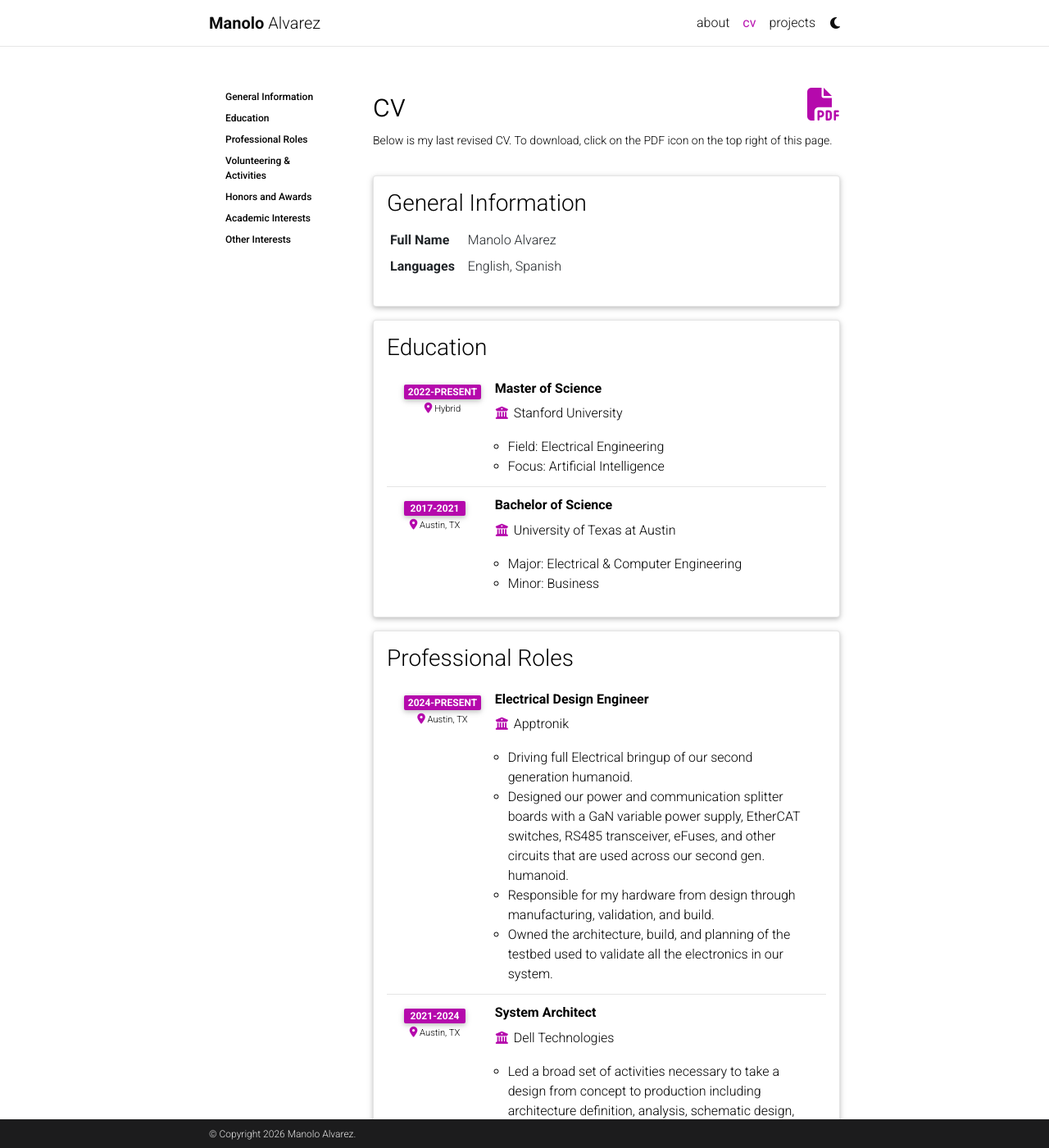
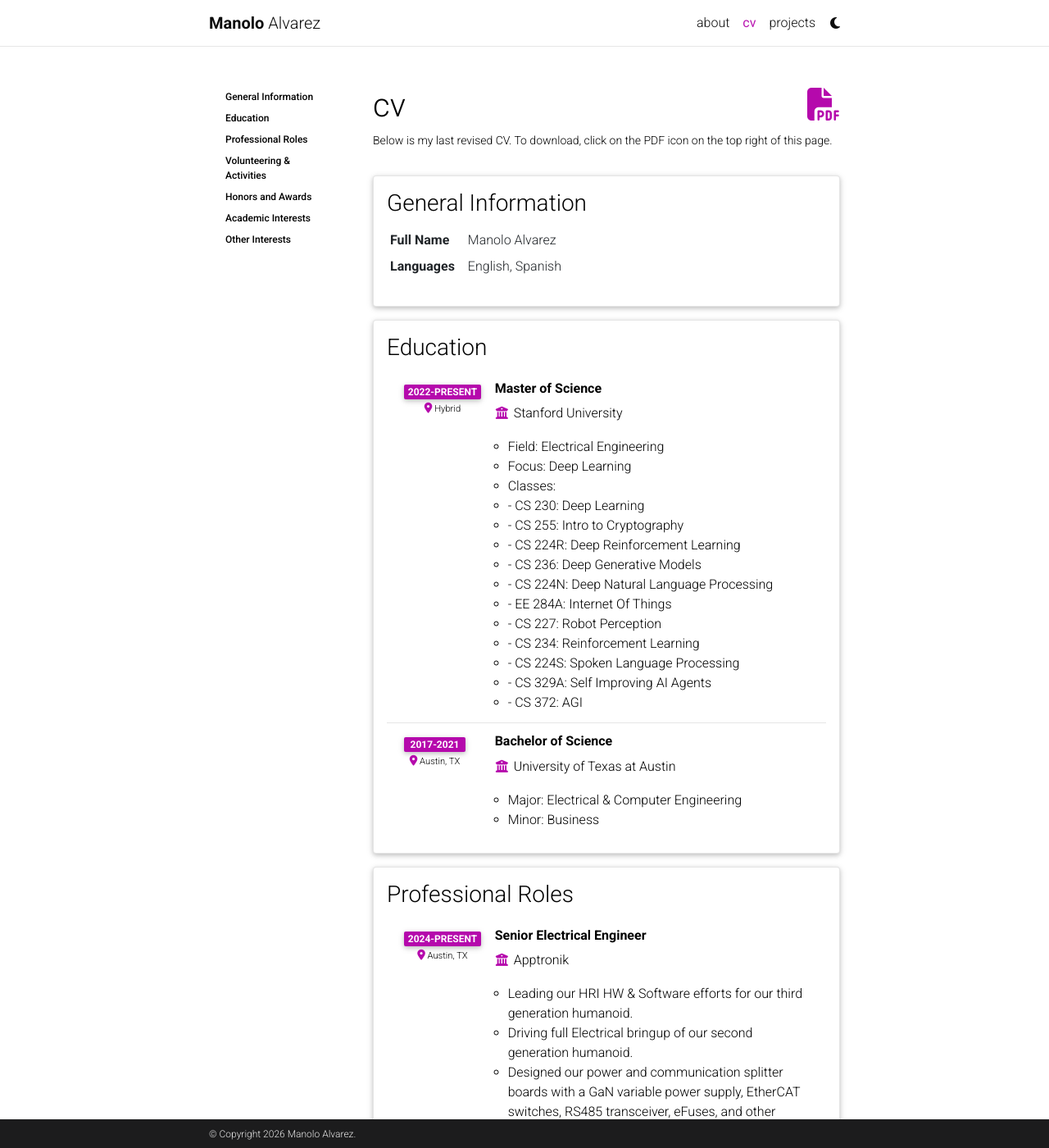
Before and after one commit to manolo-alvarez/manolo-alvarez.github.io, a Jekyll site: the page built from _pages/cv.md, in a window 1280 px wide and 1400 px high. Shown: the whole window at 82% size. Built offline with Jekyll 4.4.1, drawn with Linux system fonts in a browser that asks for light colours; full-size pictures stand in for the smaller copies a plugin makes; comment, search, counter and statistics services are not loaded; a style sheet for code colours, icons or effects is not loaded; some of the changed text lies outside the part shown.

```diff
--- a/_data/cv.yml
+++ b/_data/cv.yml
@@ -15,7 +15,19 @@
       location: Hybrid
       description:
         - 'Field: Electrical Engineering'
-        - 'Focus: Artificial Intelligence'
+        - 'Focus: Deep Learning'
+        - 'Classes:'
+        - '  - CS 230: Deep Learning'
+        - '  - CS 255: Intro to Cryptography'
+        - '  - CS 224R: Deep Reinforcement Learning'
+        - '  - CS 236: Deep Generative Models'
+        - '  - CS 224N: Deep Natural Language Processing'
+        - '  - EE 284A: Internet Of Things'
+        - '  - CS 227: Robot Perception'
+        - '  - CS 234: Reinforcement Learning'
+        - '  - CS 224S: Spoken Language Processing'
+        - '  - CS 329A: Self Improving AI Agents'
+        - '  - CS 372: AGI'
     - title: Bachelor of Science
       institution: University of Texas at Austin
       year: 2017-2021
@@ -26,11 +38,12 @@
 - title: Professional Roles
   type: time_table
   contents:
-    - title: Electrical Design Engineer
+    - title: Senior Electrical Engineer
       institution: Apptronik
       year: 2024-present
       location: Austin, TX
       description:
+        - Leading our HRI HW & Software efforts for our third generation humanoid.
         - Driving full Electrical bringup of our second generation humanoid.
         - Designed our power and communication splitter boards with a GaN variable power supply, EtherCAT switches, RS485 transceiver, eFuses, and other circuits that are used across our second gen. humanoid.
         - Responsible for my hardware from design through manufacturing, validation, and build.
@@ -143,16 +156,16 @@
   contents:
     - title: Robotic Learning
       items:
-        - Deep Reinforcement Learning
-        - Deep Visuomotor Policies
-        - LVLM for Robotics
+        - HRI (Human-Robot Interaction)
+        - Multi-robot Collaboration
+        - Fine Manipulation
     - title: Hardware Design
       items:
+        - Tactile Sensing
+        - Acoustic Sensing
         - Power Electronics
-        - High Speed Digital Design
-        - Motor Control
 - title: Other Interests
   type: list
   contents:
     - <u>Hobbies:</u> Travel, Golf, Soccer, Hiking.
-    - <u>Podcasts:</u> Huberman Lab, Lex Fridman, The Tim Ferris Show.
+    - <u>Podcasts:</u> The Drive, Huberman Lab, Lex Fridman, The Tim Ferris Show.
```
Also changed, not shown: _pages/about.md (+1 -1 lines).
